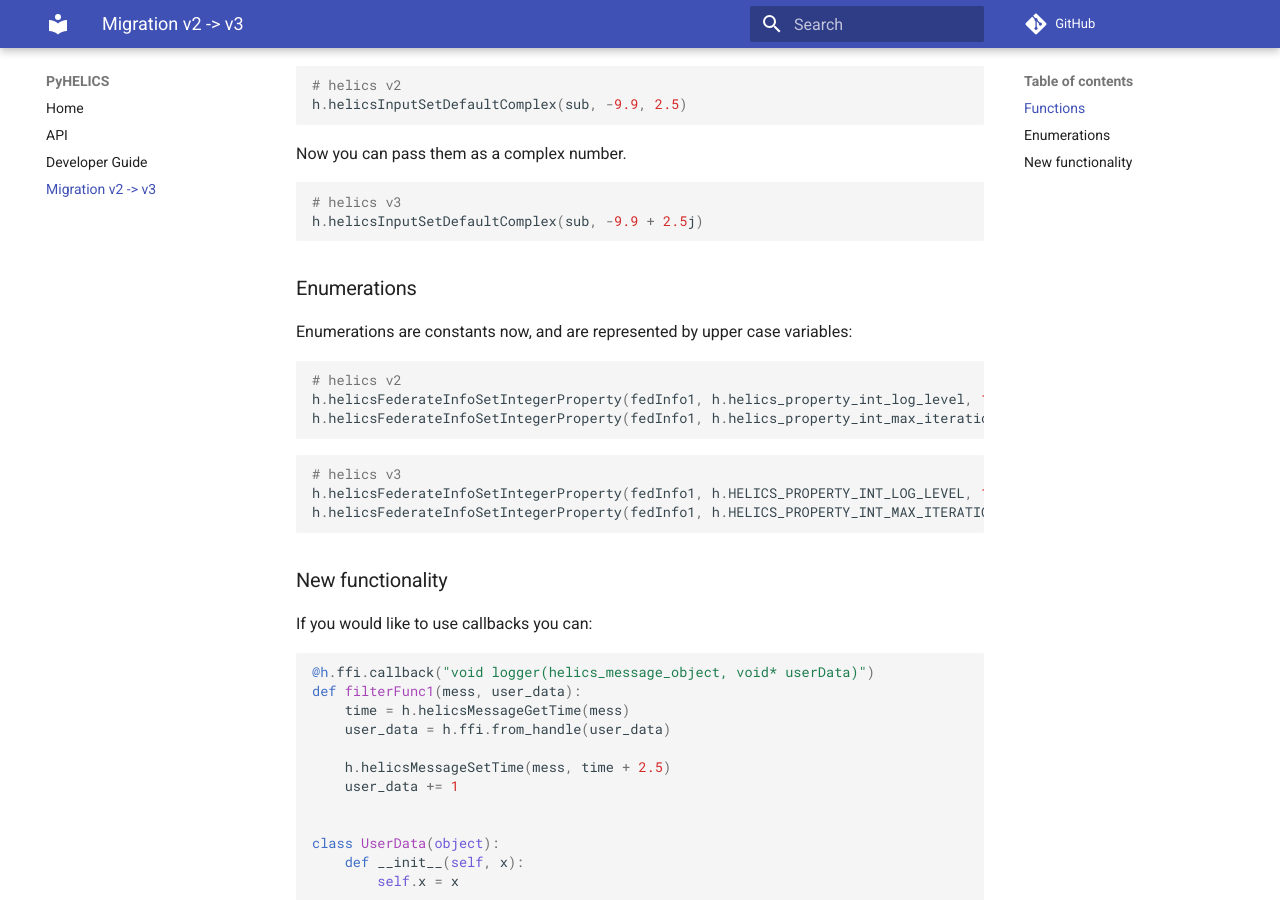
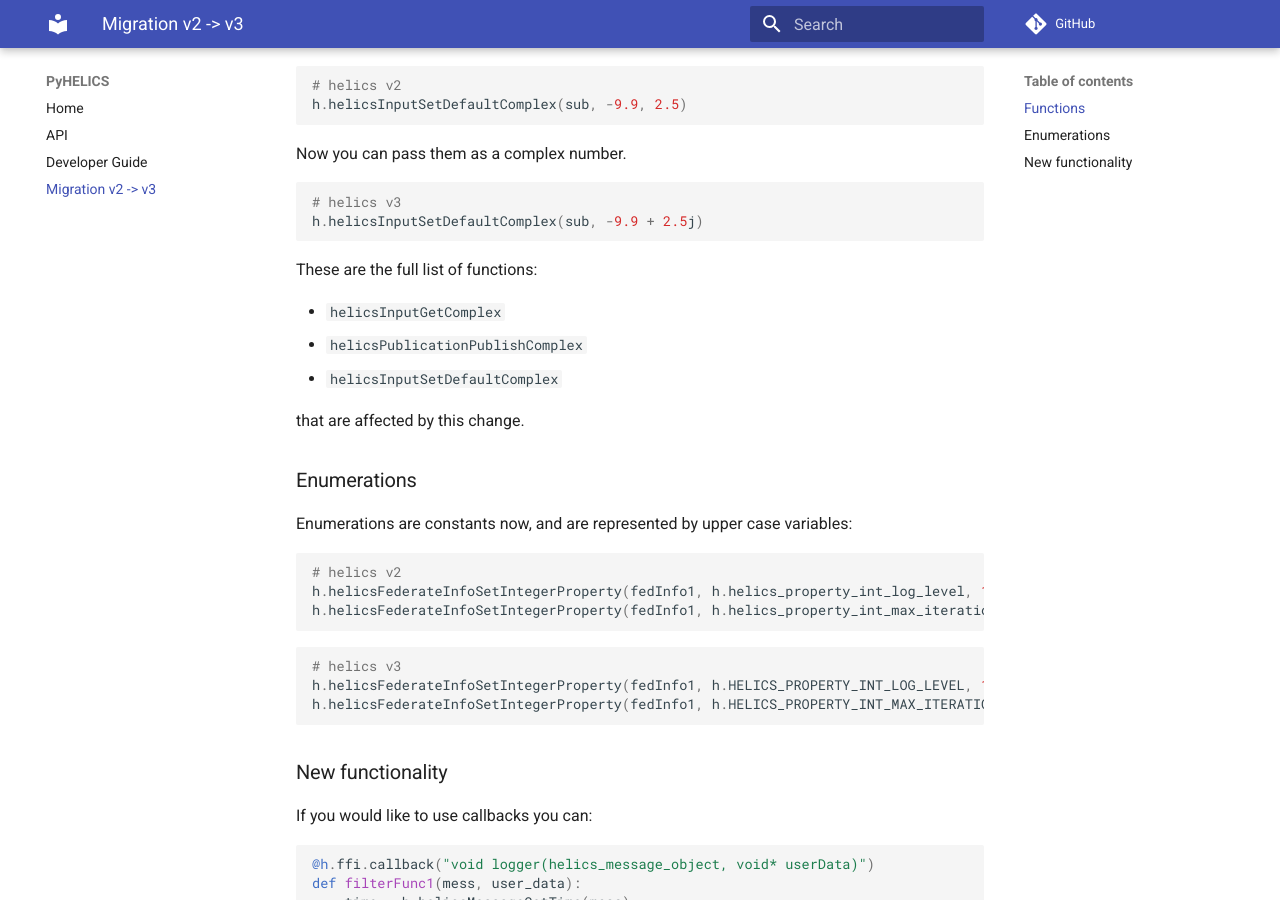
Before and after one commit to GMLC-TDC/pyhelics, an MkDocs documentation site: the page built from docs/migration-helics2-helics3.md, in a window 1280 px wide and 900 px high, scrolled down 1246 px. Built offline with MkDocs 1.6.1 and Material for MkDocs 9.7.7, drawn with Linux system fonts in a browser that asks for light colours; comment, search, counter and statistics services are not loaded.

Commit message:
Update docs

````diff
--- a/docs/migration-helics2-helics3.md
+++ b/docs/migration-helics2-helics3.md
@@ -57,6 +57,14 @@ Now you can pass them as a complex number.
 h.helicsInputSetDefaultComplex(sub, -9.9 + 2.5j)
 ```
 
+These are the full list of functions:
+
+- `helicsInputGetComplex`
+- `helicsPublicationPublishComplex`
+- `helicsInputSetDefaultComplex`
+
+that are affected by this change.
+
 ### Enumerations
 
 Enumerations are constants now, and are represented by upper case variables:
````
